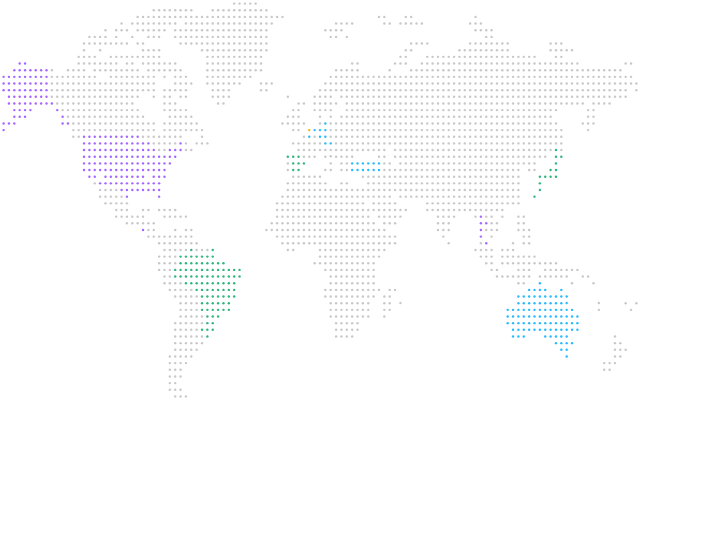
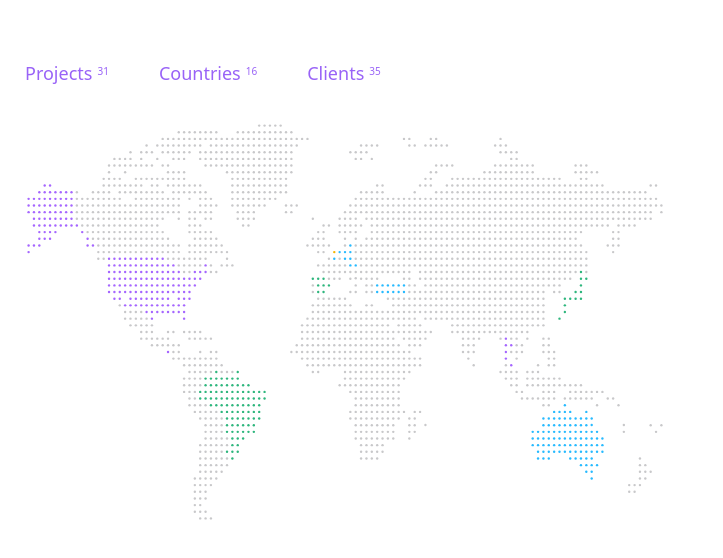
Before and after one commit to energywebfoundation/ewf-2021-projectMap, a React (Create React App) app: page / in a window 1280 px wide. Shown: the top 558 px of the page, without its empty margins (0-723 px from the left). Built offline with nearby package versions, Linux system fonts and the light colour scheme.

Commit message:
feat: dummy filters

```diff
--- a/src/App.js
+++ b/src/App.js
@@ -2,15 +2,20 @@ import { useState } from "react";
 import DotsMap from "./components/DotsMap";
 import CountryCard from "./components/CountryCard";
 import { map as rawMap } from "./data/map";
-import { dataset } from "./data/dataset";
+import { getCountries } from "./services/datasetUtils";
 import ProjectCard from "./components/ProjectCard";
+import Filters from "./components/Filters";
 
 function App() {
   const [map] = useState(prepare(rawMap));
-  const highlightCountries = getHighlightCountries();
+  const highlightCountries = getCountries();
   const [selectedCountry, setSelectedCountry] = useState(null);
   const [selectedProject, setSelectedProject] = useState(null);
   return (
+    <div style={{ padding: 25 }}>
+      <div style={{ marginTop: 35, marginBottom: 35 }}>
+        <Filters />
+      </div>
       <div
         style={{
           width: 640,
@@ -48,6 +53,7 @@ function App() {
             )}
           </Backdrop>
         )}
+      </div>
     </div>
   );
 }
@@ -90,17 +96,8 @@ function prepare(map) {
   }));
 }
 
-function getHighlightCountries() {
-  return unique(
-    dataset
-      .flatMap(({ location }) => location.split(","))
-      .map((country) => country.trim())
-      .map((country) => country.toLowerCase())
-  );
-}
-
 function isHighlighted(country) {
-  return getHighlightCountries().includes(country);
+  return getCountries().includes(country);
 }
 
 function getRandomColor() {
@@ -108,7 +105,3 @@ function getRandomColor() {
   const randomIndex = Math.floor(Math.random() * colors.length);
   return colors[randomIndex];
 }
-
-function unique(objs) {
-  return Array.from(new Set(objs));
-}
--- /dev/null
+++ b/src/components/Filters.js
@@ -0,0 +1,63 @@
+import React from "react";
+import { dataset } from "../data/dataset";
+import { getCountries, getOrganizations } from "../services/datasetUtils";
+
+const countries = getCountries();
+const organizations = getOrganizations();
+
+const Filters = () => (
+  <ul
+    style={{
+      display: "flex",
+      flexDirection: "row",
+      justifyContent: "left",
+      alignItems: "center",
+      columnGap: 50,
+      fontSize: 18,
+      color: "var(--main-color)",
+      fontWeight: "bold",
+    }}
+  >
+    <li>
+      <ProjectsFilter />
+    </li>
+    <li>
+      <CountriesFilter />
+    </li>
+    <li>
+      <OrganizationsFilter />
+    </li>
+  </ul>
+);
+
+export default Filters;
+
+const ProjectsFilter = () => (
+  <button>
+    Projects<Badge>{dataset.length}</Badge>
+  </button>
+);
+
+const CountriesFilter = () => (
+  <button>
+    Countries<Badge>{countries.length}</Badge>
+  </button>
+);
+
+const OrganizationsFilter = () => (
+  <button>
+    Clients<Badge>{organizations.length}</Badge>
+  </button>
+);
+
+const Badge = ({ children }) => (
+  <sup
+    style={{
+      fontSize: 10,
+      display: "inline-block",
+      marginLeft: 5,
+    }}
+  >
+    {children}
+  </sup>
+);
--- /dev/null
+++ b/src/services/datasetUtils.js
@@ -0,0 +1,23 @@
+import { dataset } from "../data/dataset";
+
+export function getCountries() {
+  return unique(
+    dataset
+      .flatMap(({ location }) => location.split(","))
+      .map((country) => country.trim())
+      .map((country) => country.toLowerCase())
+  );
+}
+
+export function getOrganizations() {
+  return unique(
+    dataset
+      .flatMap(({ organization }) => organization.split(","))
+      .map((country) => country.trim())
+      .map((country) => country.toLowerCase())
+  );
+}
+
+function unique(objs) {
+  return Array.from(new Set(objs));
+}
```
Lines whose indentation alone changed are shown as unchanged.
